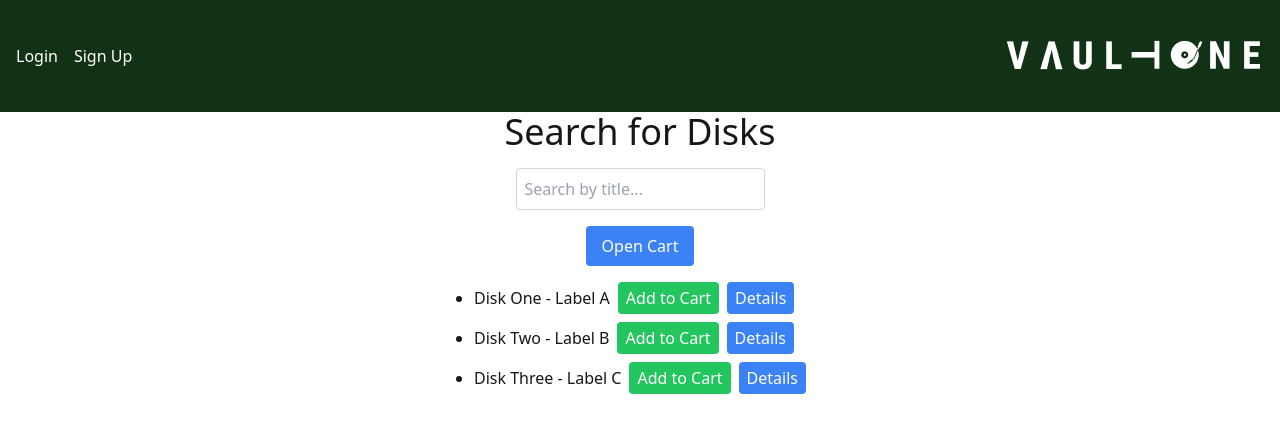
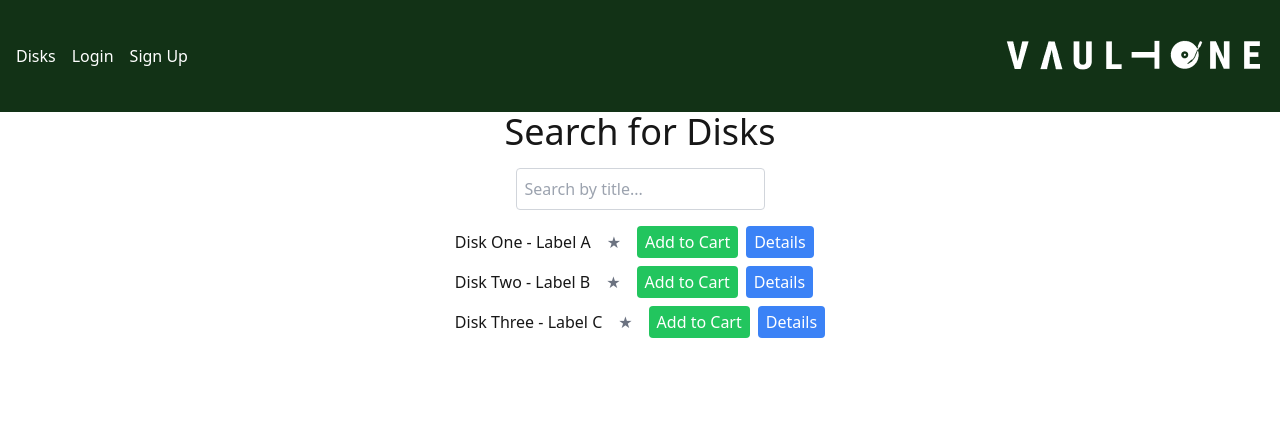
Before and after one commit to afhavreliuc/proiect-mops, a Next.js app: page /disks in a window 1280 px wide. Before the commit this address had no page. Shown: the top 432 px of the page. Built offline with nearby package versions, Linux system fonts and the light colour scheme.

Commit message:
small updates

```diff
--- a/src/app/disks/page.tsx
+++ b/src/app/disks/page.tsx
@@ -3,20 +3,14 @@
 import React, { useEffect, useState } from "react";
 import { useSelector } from "react-redux";
 import { useRouter } from "next/navigation";
-import CartModal from "@/components/CartModal";
-import DiskDetailsModal from "@/components/DiskDetailsModal";
-import { RootState } from "@/store";
+import DiskDetailsModal from "../../components/DiskDetailsModal";
+import { RootState } from "../../lib/store";
+import CartModal from "../../components/CartModal";
+import FavoritesModal from "../../components/FavoritesModal";
 
 const DisksPage = () => {
   const router = useRouter();
   const { currentUser } = useSelector((state: RootState) => state.auth);
-
-  // Redirect to the main page if not logged in
-  useEffect(() => {
-    if (!currentUser) {
-      router.push("/"); // Redirect to the main page
-    }
-  }, [currentUser, router]);
 
   const [disks, setDisks] = useState<any[]>([
     { id: 1, title: "Disk One", label: "Label A", price: 10, details: "This is a great album with amazing tracks." },
@@ -29,8 +23,22 @@ const DisksPage = () => {
   const [selectedDisk, setSelectedDisk] = useState<any>(null);
   const [cartItems, setCartItems] = useState<{ title: string; price: number; id: number }[]>([]);
   const [totalPrice, setTotalPrice] = useState(0);
+  const [favorites, setFavorites] = useState<number[]>(() => {
+    if (typeof window !== 'undefined') {
+      const stored = localStorage.getItem('favorites');
+      return stored ? JSON.parse(stored) : [];
+    }
+    return [];
+  });
+  const [isFavoritesOpen, setFavoritesOpen] = useState(false);
+
+  const favoriteDisks = disks.filter(disk => favorites.includes(disk.id));
 
   const addToCart = (disk: { title: string; price: number; id: number }) => {
+    if (!currentUser) {
+      router.push('/login');
+      return;
+    }
     const exists = cartItems.find(item => item.id === disk.id);
     if (!exists) {
       setCartItems([...cartItems, { ...disk, id: disk.id }]);
@@ -71,38 +79,80 @@ const DisksPage = () => {
     setDetailsOpen(true);
   };
 
+  const handleToggleFavorite = (id: number) => {
+    if (!currentUser) {
+      router.push('/login');
+      return;
+    }
+    setFavorites(prev => {
+      const newFavorites = prev.includes(id)
+        ? prev.filter(itemId => itemId !== id)
+        : [...prev, id];
+      localStorage.setItem('favorites', JSON.stringify(newFavorites));
+      return newFavorites;
+    });
+  };
+
   return (
     <div className="flex flex-col items-center">
       <h1 className="text-4xl mb-4">Search for Disks</h1>
+      <div className="flex gap-4 mb-4">
         <input
           type="text"
           placeholder="Search by title..."
           value={searchTerm}
           onChange={(e) => setSearchTerm(e.target.value)}
-        className="mb-4 p-2 border border-gray-300 rounded"
+          className="p-2 border border-gray-300 rounded"
         />
+        {currentUser && (
+          <>
+            <button
+              onClick={() => setFavoritesOpen(true)}
+              className="px-4 py-2 bg-yellow-500 text-white rounded"
+            >
+              View Favorites ({favoriteDisks.length})
+            </button>
             <button
               onClick={() => {
                 if (cartItems.length > 0) {
                   setCartOpen(true);
                 }
               }}
-        className="mb-4 px-4 py-2 bg-blue-500 text-white rounded"
+              className="px-4 py-2 bg-blue-500 text-white rounded"
             >
               Open Cart
             </button>
+          </>
+        )}
+      </div>
       <ul className="list-disc">
-        {filteredDisks.map(disk => (
-          <li key={disk.id} className="mb-2">
+        {filteredDisks.length === 0 ? (
+          <li className="text-red-500">No disks found.</li>
+        ) : (
+          filteredDisks.map(disk => (
+            <li key={disk.id} className="mb-2 flex items-center gap-2">
               {disk.title} - {disk.label}
-            <button onClick={() => addToCart({ title: disk.title, price: disk.price, id: disk.id })} className="ml-2 px-2 py-1 bg-green-500 text-white rounded">
+              <button
+                onClick={() => handleToggleFavorite(disk.id)}
+                className={`px-2 py-1 ${favorites.includes(disk.id) ? 'text-yellow-500' : 'text-gray-500'}`}
+              >
+                ★
+              </button>
+              <button
+                onClick={() => addToCart({ title: disk.title, price: disk.price, id: disk.id })}
+                className="px-2 py-1 bg-green-500 text-white rounded"
+              >
                 Add to Cart
               </button>
-            <button onClick={() => openDetails(disk)} className="ml-2 px-2 py-1 bg-blue-500 text-white rounded">
+              <button
+                onClick={() => openDetails(disk)}
+                className="px-2 py-1 bg-blue-500 text-white rounded"
+              >
                 Details
               </button>
             </li>
-        ))}
+          ))
+        )}
       </ul>
       <CartModal
         isOpen={isCartOpen}
@@ -112,12 +162,21 @@ const DisksPage = () => {
         shippingCost={shippingCost}
         onRemove={removeFromCart}
         onClearCart={clearCart}
+        onToggleFavorite={handleToggleFavorite}
+        favorites={favorites}
       />
       <DiskDetailsModal
         isOpen={isDetailsOpen}
         onClose={() => setDetailsOpen(false)}
         disk={selectedDisk}
       />
+      <FavoritesModal
+        isOpen={isFavoritesOpen}
+        onClose={() => setFavoritesOpen(false)}
+        favoriteDisks={favoriteDisks}
+        onToggleFavorite={handleToggleFavorite}
+        onAddToCart={addToCart}
+      />
     </div>
   );
 };
--- a/src/components/CartModal.tsx
+++ b/src/components/CartModal.tsx
@@ -8,22 +8,44 @@ interface CartModalProps {
     shippingCost: number;
     onRemove: (id: number) => void;
     onClearCart: () => void;
+    onToggleFavorite: (id: number) => void;
+    favorites: number[];  // Array of favorite item IDs
 }
 
-const CartModal: React.FC<CartModalProps> = ({ isOpen, onClose, cartItems, totalPrice, shippingCost, onRemove, onClearCart }) => {
+const CartModal: React.FC<CartModalProps> = ({
+    isOpen,
+    onClose,
+    cartItems,
+    totalPrice,
+    shippingCost,
+    onRemove,
+    onClearCart,
+    onToggleFavorite,
+    favorites
+}) => {
     if (!isOpen) return null;
 
     return (
-      <div className="modal-overlay">
-        <div className="modal">
+      <div className="modal-overlay fixed inset-0 bg-black bg-opacity-50 flex items-center justify-center">
+        <div className="modal bg-white rounded-lg p-4">
           <h2 className="text-2xl">Cart</h2>
           <ul>
             {cartItems.map((item) => (
-              <li key={item.id} className="flex justify-between">
-                {item.title} - ${item.price}
-                <button onClick={() => onRemove(item.id)} className="ml-2 px-2 py-1 bg-red-500 text-white rounded">
-                  Remove
-                </button>
+              <li key={item.id} className="flex justify-between items-center">
+                <span>{item.title} - ${item.price}</span>
+                <div className="flex gap-2">
+                  <button
+                    onClick={() => onToggleFavorite(item.id)}
+                    className={`px-2 py-1 ${
+                      favorites.includes(item.id) ? 'text-yellow-500' : 'text-gray-500'
+                    }`}
+                  >
+                    ★
+                  </button>
+                  <button onClick={() => onRemove(item.id)} className="px-2 py-1 bg-red-500 text-white rounded">
+                    Remove
+                  </button>
+                </div>
               </li>
             ))}
           </ul>
--- /dev/null
+++ b/src/components/FavoritesModal.tsx
@@ -0,0 +1,60 @@
+import React from 'react';
+
+interface FavoritesModalProps {
+  isOpen: boolean;
+  onClose: () => void;
+  favoriteDisks: any[];
+  onToggleFavorite: (id: number) => void;
+  onAddToCart: (disk: { title: string; price: number; id: number }) => void;
+}
+
+const FavoritesModal: React.FC<FavoritesModalProps> = ({
+  isOpen,
+  onClose,
+  favoriteDisks,
+  onToggleFavorite,
+  onAddToCart
+}) => {
+  if (!isOpen) return null;
+
+  return (
+    <div className="modal-overlay fixed inset-0 bg-black bg-opacity-50 flex items-center justify-center">
+      <div className="modal bg-white rounded-lg p-4 max-w-lg w-full">
+        <h2 className="text-2xl mb-4">Favorite Disks</h2>
+        {favoriteDisks.length === 0 ? (
+          <p>No favorite disks yet.</p>
+        ) : (
+          <ul>
+            {favoriteDisks.map((disk) => (
+              <li key={disk.id} className="flex justify-between items-center mb-2">
+                <span>{disk.title} - ${disk.price}</span>
+                <div className="flex gap-2">
+                  <button
+                    onClick={() => onToggleFavorite(disk.id)}
+                    className="text-yellow-500 px-2 py-1"
+                  >
+                    ★
+                  </button>
+                  <button
+                    onClick={() => onAddToCart(disk)}
+                    className="px-2 py-1 bg-green-500 text-white rounded"
+                  >
+                    Add to Cart
+                  </button>
+                </div>
+              </li>
+            ))}
+          </ul>
+        )}
+        <button
+          onClick={onClose}
+          className="mt-4 px-4 py-2 bg-red-500 text-white rounded"
+        >
+          Close
+        </button>
+      </div>
+    </div>
+  );
+};
+
+export default FavoritesModal;
--- a/src/components/Header.tsx
+++ b/src/components/Header.tsx
@@ -5,6 +5,7 @@ import Link from "next/link";
 import { useSelector, useDispatch } from "react-redux";
 import { logout } from "@/lib/features/AuthSlice";
 import { AppDispatch, RootState } from "@/lib/store";
+import React from "react";
 
 const Header = () => {
   const dispatch = useDispatch<AppDispatch>();
@@ -17,12 +18,12 @@ const Header = () => {
   return (
     <div className="h-28 w-full flex items-center justify-between bg-schwarzwald-green px-4">
     <div className="flex space-x-4">
+      <Link href="/disks" className="text-white">
+        Disks
+      </Link>
       {currentUser ? (
         <>
           <span className="text-white">Welcome, {currentUser.displayName || currentUser.email}</span>
-            <Link href="/disks" className="text-white">
-              Disks
-            </Link>
           <button onClick={handleLogout} className="text-white">
             Logout
           </button>
```
Lines whose indentation alone changed are shown as unchanged.
